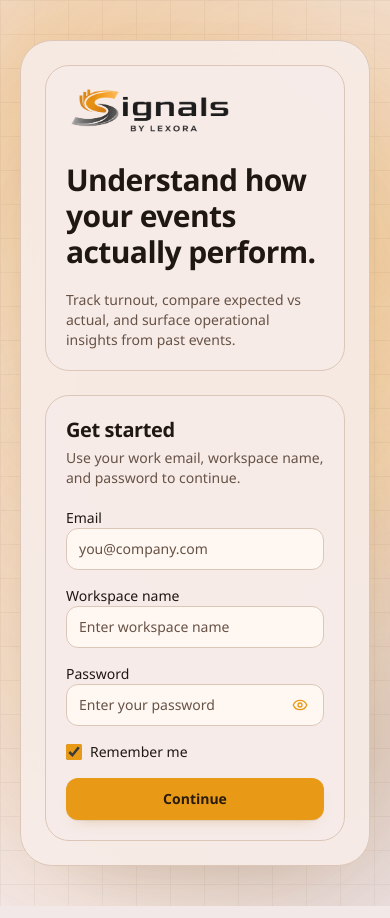
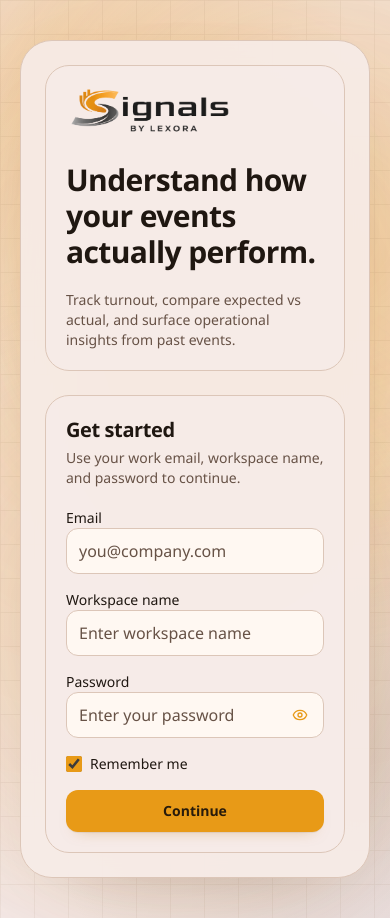
Before and after one commit to alecxismarie/arena, a Next.js app: page / in a window 390 px wide. Built offline with nearby package versions, Linux system fonts and the light colour scheme; no server answers.

Commit message:
fix(onboarding): stabilize dashboard redirect and mobile remember-me form UX

```diff
--- a/src/app/actions/auth-actions.ts
+++ b/src/app/actions/auth-actions.ts
@@ -25,7 +25,12 @@ export async function startOnboardingAction(formData: FormData) {
 }
 
 export async function startOnboardingClientAction(formData: FormData) {
-  return requestOnboardingVerification(formData);
+  const result = await requestOnboardingVerification(formData);
+  revalidatePath("/");
+  if ("redirectTo" in result) {
+    revalidatePath("/dashboard");
+  }
+  return result;
 }
 
 export async function logoutAction() {
--- a/src/components/onboarding/onboarding-form.tsx
+++ b/src/components/onboarding/onboarding-form.tsx
@@ -2,7 +2,6 @@
 
 import { startOnboardingClientAction } from "@/app/actions/auth-actions";
 import { Eye, EyeOff } from "lucide-react";
-import { useRouter } from "next/navigation";
 import { FormEvent, useEffect, useRef, useState } from "react";
 
 const STAGES = [
@@ -22,6 +21,53 @@ const MILESTONES = [
 ] as const;
 
 const COMPLETION_VISIBILITY_MS = 220;
+const REMEMBER_STORAGE_KEY = "signals_onboarding_remember_v1";
+
+type RememberedOnboardingState = {
+  email: string;
+  workspaceName: string;
+  rememberMe: boolean;
+};
+
+function getRememberedOnboardingState(): RememberedOnboardingState {
+  if (typeof window === "undefined") {
+    return {
+      email: "",
+      workspaceName: "",
+      rememberMe: true,
+    };
+  }
+
+  try {
+    const raw = window.localStorage.getItem(REMEMBER_STORAGE_KEY);
+    if (!raw) {
+      return {
+        email: "",
+        workspaceName: "",
+        rememberMe: true,
+      };
+    }
+
+    const parsed = JSON.parse(raw) as {
+      email?: string;
+      workspaceName?: string;
+      rememberMe?: boolean;
+    };
+
+    return {
+      email: parsed.email ?? "",
+      workspaceName: parsed.workspaceName ?? "",
+      rememberMe: parsed.rememberMe !== false,
+    };
+  } catch {
+    window.localStorage.removeItem(REMEMBER_STORAGE_KEY);
+    return {
+      email: "",
+      workspaceName: "",
+      rememberMe: true,
+    };
+  }
+}
 
 function getErrorMessage(error: unknown) {
   if (error instanceof Error && error.message) {
@@ -31,8 +77,14 @@ function getErrorMessage(error: unknown) {
 }
 
 export function OnboardingForm() {
-  const router = useRouter();
   const [showPassword, setShowPassword] = useState(false);
+  const [remembered] = useState<RememberedOnboardingState>(
+    getRememberedOnboardingState,
+  );
+  const [email, setEmail] = useState(remembered.email);
+  const [workspaceName, setWorkspaceName] = useState(remembered.workspaceName);
+  const [password, setPassword] = useState("");
+  const [rememberMe, setRememberMe] = useState(remembered.rememberMe);
   const [isSubmitting, setIsSubmitting] = useState(false);
   const [actualProgress, setActualProgress] = useState(0);
   const [displayProgress, setDisplayProgress] = useState(0);
@@ -112,10 +164,22 @@ export function OnboardingForm() {
       await new Promise((resolve) =>
         window.setTimeout(resolve, COMPLETION_VISIBILITY_MS),
       );
+      if (rememberMe) {
+        window.localStorage.setItem(
+          REMEMBER_STORAGE_KEY,
+          JSON.stringify({
+            email: email.trim(),
+            workspaceName: workspaceName.trim(),
+            rememberMe: true,
+          }),
+        );
+      } else {
+        window.localStorage.removeItem(REMEMBER_STORAGE_KEY);
+      }
 
       if ("redirectTo" in result) {
         setIsSubmitting(false);
-        router.replace(result.redirectTo);
+        window.location.assign(result.redirectTo);
         return;
       }
 
@@ -194,8 +258,10 @@ export function OnboardingForm() {
               name="email"
               placeholder="you@company.com"
               autoComplete="email"
+              value={email}
+              onChange={(event) => setEmail(event.target.value)}
               required
-              className="w-full rounded-xl border border-border bg-card px-3 py-2.5 text-foreground outline-none transition placeholder:text-muted-foreground focus:border-accent/70 focus:ring-2 focus:ring-accent/20"
+              className="w-full rounded-xl border border-border bg-card px-3 py-2.5 text-base text-foreground outline-none transition placeholder:text-muted-foreground focus:border-accent/70 focus:ring-2 focus:ring-accent/20 sm:text-sm"
             />
           </label>
 
@@ -204,8 +270,10 @@ export function OnboardingForm() {
             <input
               name="workspace_name"
               placeholder="Enter workspace name"
+              value={workspaceName}
+              onChange={(event) => setWorkspaceName(event.target.value)}
               required
-              className="w-full rounded-xl border border-border bg-card px-3 py-2.5 text-foreground outline-none transition placeholder:text-muted-foreground focus:border-accent/70 focus:ring-2 focus:ring-accent/20"
+              className="w-full rounded-xl border border-border bg-card px-3 py-2.5 text-base text-foreground outline-none transition placeholder:text-muted-foreground focus:border-accent/70 focus:ring-2 focus:ring-accent/20 sm:text-sm"
             />
           </label>
 
@@ -217,9 +285,11 @@ export function OnboardingForm() {
                 name="password"
                 placeholder="Enter your password"
                 autoComplete="current-password"
+                value={password}
+                onChange={(event) => setPassword(event.target.value)}
                 minLength={8}
                 required
-                className="w-full rounded-xl border border-border bg-card px-3 py-2.5 pr-11 text-foreground outline-none transition placeholder:text-muted-foreground focus:border-accent/70 focus:ring-2 focus:ring-accent/20"
+                className="w-full rounded-xl border border-border bg-card px-3 py-2.5 pr-11 text-base text-foreground outline-none transition placeholder:text-muted-foreground focus:border-accent/70 focus:ring-2 focus:ring-accent/20 sm:text-sm"
               />
               <button
                 type="button"
@@ -241,7 +311,8 @@ export function OnboardingForm() {
               type="checkbox"
               name="remember_me"
               value="1"
-              defaultChecked
+              checked={rememberMe}
+              onChange={(event) => setRememberMe(event.target.checked)}
               className="h-4 w-4 accent-accent"
             />
             <span className="font-medium text-foreground">Remember me</span>
```
